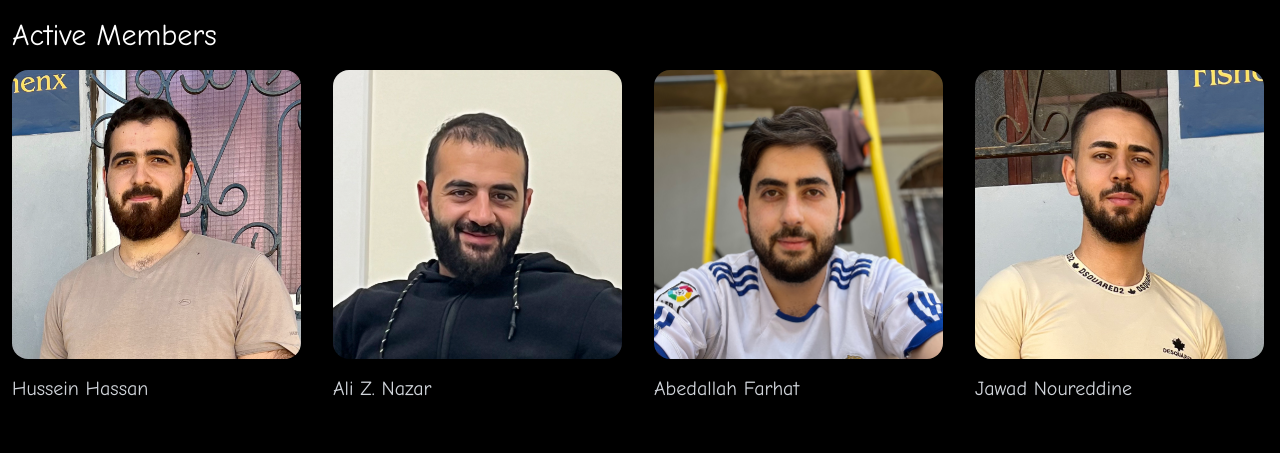
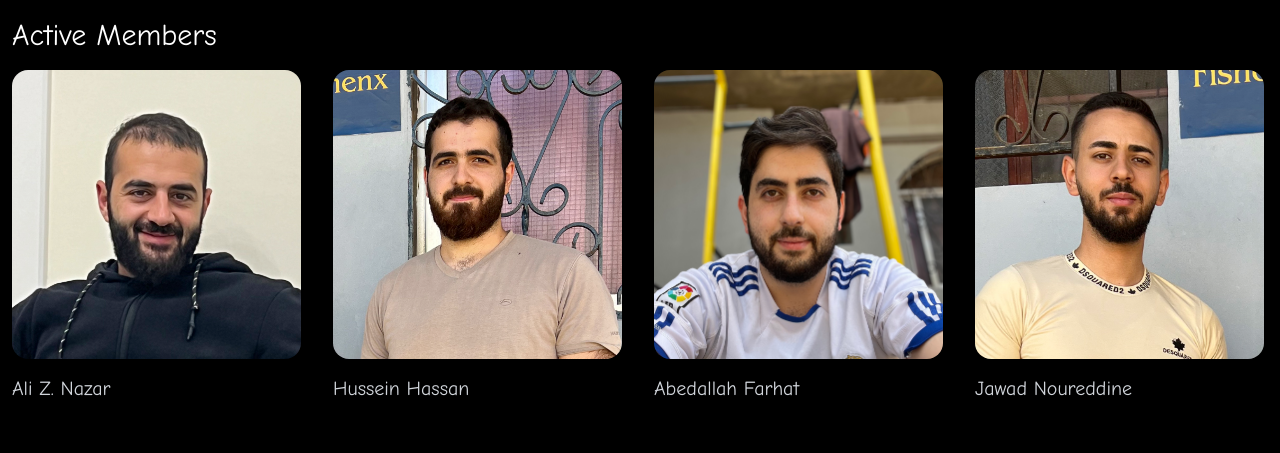
Before and after one commit to Hussein-Ali-Hassan/fishothenx, a Next.js app: page / in a window 1280 px wide. Shown: the part 702-1155 px from the top of the page. Built offline with nearby package versions, Linux system fonts and the light colour scheme.

Commit message:
Update Members.tsx

```diff
--- a/components/Members.tsx
+++ b/components/Members.tsx
@@ -1,11 +1,11 @@
 const members = [
+  {
+    name: "Ali Z. Nazar",
+    imageUrl: "/members/zeyad.jpeg",
+  },
   {
     name: "Hussein Hassan",
     imageUrl: "/members/husn.jpeg",
-  },
-  {
-    name: "Ali Z. Nazar",
-    imageUrl: "/members/zeyad.jpeg",
   },
   {
     name: "Abedallah Farhat",
```
